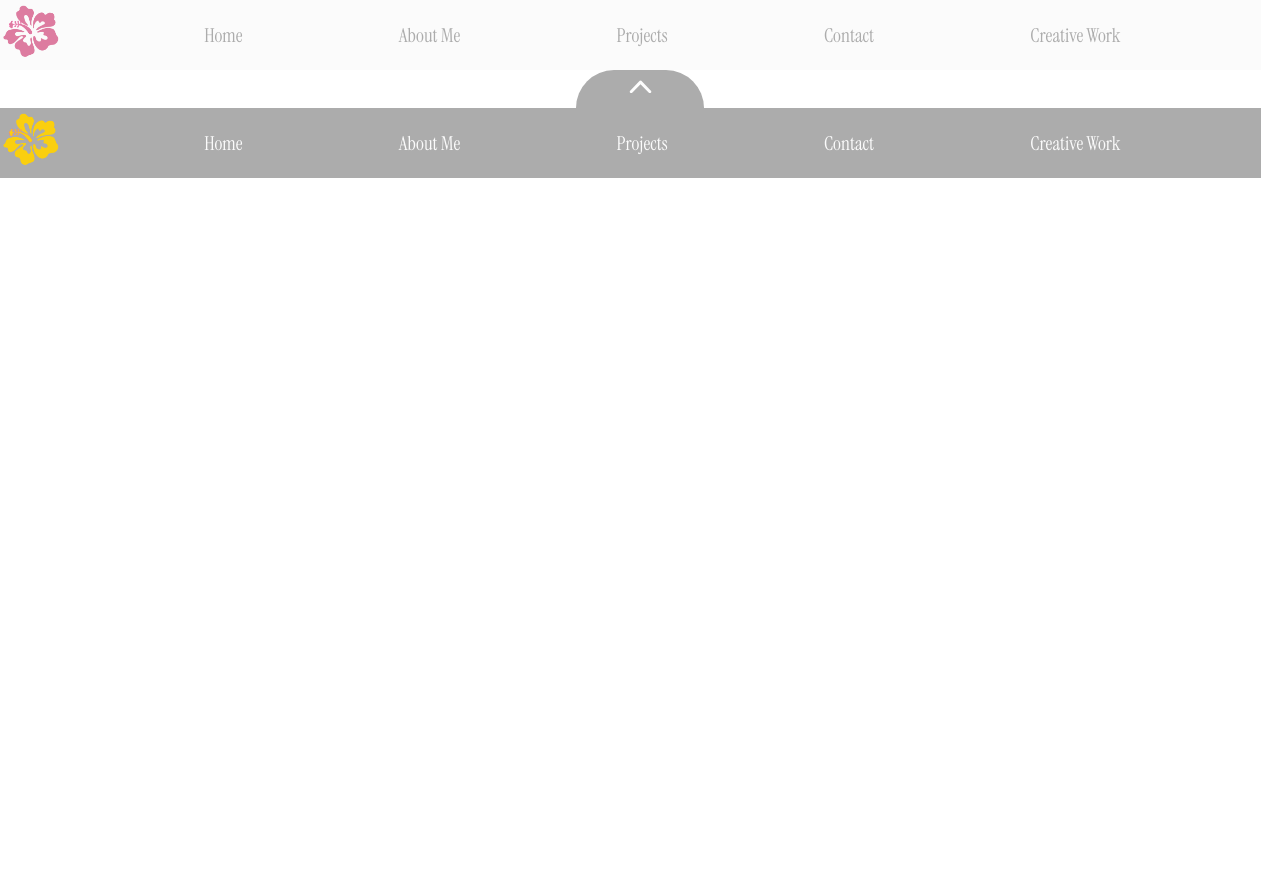
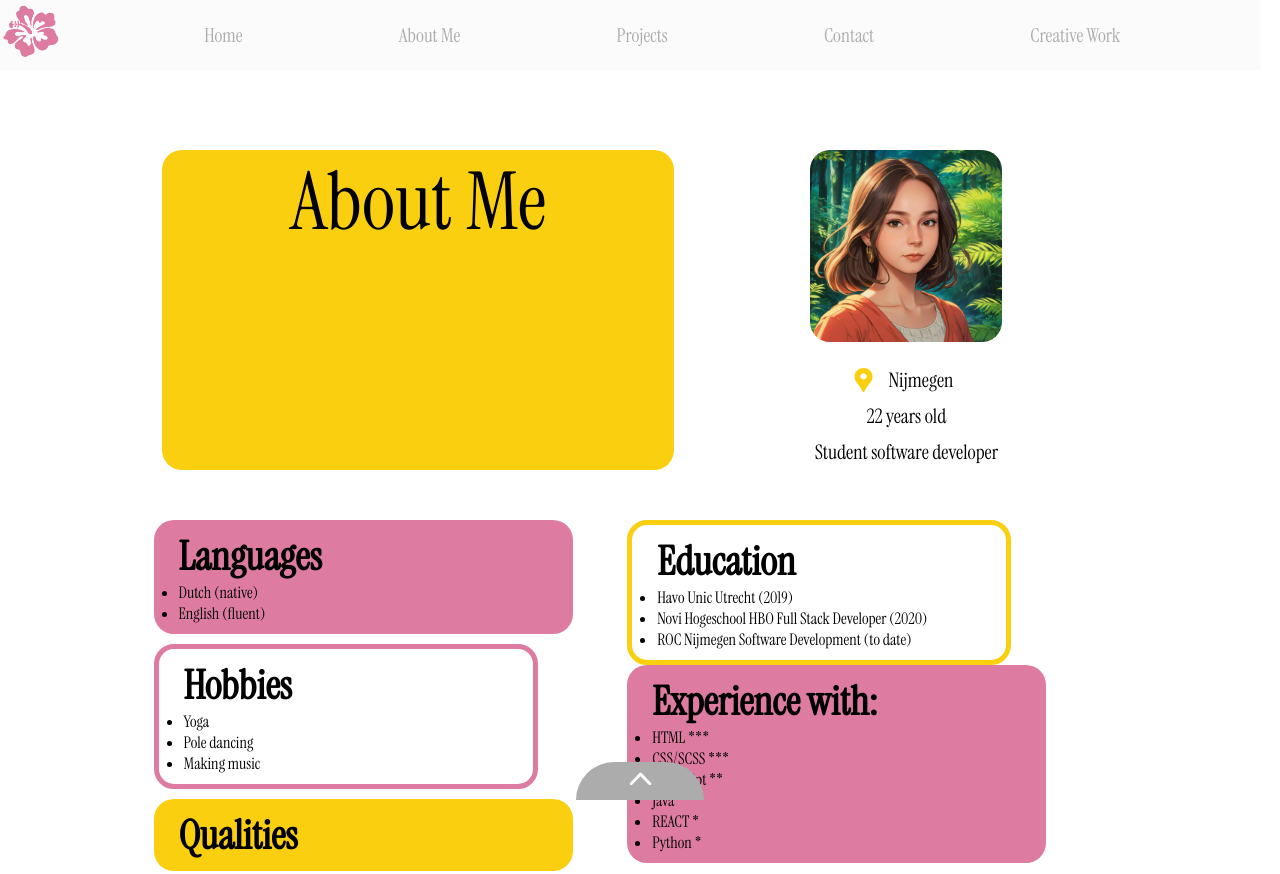
Before and after one commit to amy-bannink/Portfolio-new, a plain HTML site: page about-me.html in a window 1280 px wide. Shown: the top 874 px of the page. Before the commit the page ends 800 px from the top, so only its background shows below. Drawn offline with Linux system fonts and the light colour scheme; a web font is replaced by a local one.

Commit message:
CSS verkorten

```diff
--- a/about-me.html
+++ b/about-me.html
@@ -28,9 +28,81 @@
         </nav>
     </header>
     <main id="about-me">
+        <div class="about-me-top flex-r">
+        <div id="about-left" class="flex-r bg-y border-radius">
+            <h1 class="font-serif">About Me</h1>
+            <p class="font-serif"></p>
+        </div>
+        <div id="about-right" class="flex-c">
+            <img src="img/profile.jpg" alt="avatar" id="avatar-img" class="border-radius">
+            <div id="location-div" class="flex-r">
+                <img src="img/location-icon.svg" alt="location icon" id="location-icon">
+                <p class="font-serif avatar-subtext">Nijmegen</p>
+            </div>
+            <p class="font-serif avatar-subtext">22 years old</p>
+            <p class=" font-serif avatar-subtext">Student software developer</p>
+        </div>
+    </div>
+    <div class="about-me-body flex-r">
+    <div class="about-me-bottom flex-c">
+        <div class="about-div languages bg-p border-radius">
+            <h2 class="font-serif">Languages</h2>
+            <ul>
+                <li class="font-serif">Dutch (native)</li>
+                <li class="font-serif">English (fluent)</li>
+            </ul>
+        </div>
+
+        <div class="about-div hobbies border-radius">
+            <h2 class="font-serif">Hobbies</h2>
+            <ul>
+                <li class="font-serif">Yoga</li>
+                <li class="font-serif">Pole dancing</li>
+                <li class="font-serif">Making music</li>
+
+            </ul>
+        </div>
+
+        <div class="about-div qualities bg-y border-radius">
+            <h2 class="font-serif">
+                Qualities
+            </h2>
+        </div>
+    </div>
+    <div class="about-me-bottom">
+        <div class="about-div education border-radius">
+            <h2 class="font-serif">Education</h2>
+            <ul>
+                <li class="font-serif">
+                    Havo Unic Utrecht (2019)
+                </li>
+                <li class="font-serif">
+                    Novi Hogeschool HBO Full Stack Developer (2020)
+                </li>
+                <li class="font-serif">
+                    ROC Nijmegen Software Development (to date)
+                </li>
+            </ul>
+        </div>
+        <div class="about-div experience bg-p border-radius">
+            <h2 class="font-serif">
+                Experience with:
+            </h2>
+            <ul>
+                <li class="font-serif">HTML ***</li>
+                <li class="font-serif">CSS/SCSS ***</li>
+                <li class="font-serif">JavaScript **</li>
+                <li class="font-serif">Java **</li>
+                <li class="font-serif">REACT *</li>
+                <li class="font-serif">Python *</li>
+
+            </ul>
+        </div>
+    </div>
+</div>
 
     </main>
-    <div id="footer-div">
+    <div id="footer-div" class="flex-r bg-g">
         <a href="#footer" onclick="footerOpen()">
             <img src="/img/arrow-icon.svg" id="arrow-icon" alt="arrow icon">
         </a>
--- a/css/style.css
+++ b/css/style.css
@@ -62,7 +62,15 @@ nav ul li a:hover{
     color: #fbfbfb;
 }
 
-/* text */
+/* handig veel gebruikt */
+.flex-c{
+    display: flex;
+    flex-direction: column;
+}
+.flex-r{
+    display: flex;
+}
+
 .font-serif{
     font-family: "Instrument Serif", serif;
 }
@@ -70,6 +78,11 @@ nav ul li a:hover{
 h1{
     font-size: 140px;
     font-weight: 400;
+    /* veranderen naar 80px  */
+}
+
+h2{
+    font-size: 40px;
 }
 
 p{
@@ -77,8 +90,42 @@ p{
     font-weight: 500;
 }
 
+.border-radius{
+    border-radius: 20px;
+}
+
+.bg-b{
+    background-color: #010101;
+}
+.bg-w{
+    background-color: #FBFBFB;
+}
+.bg-g{
+    background-color: #ACACAC;
+}
+.bg-p{
+    background-color: #DD7CA0;
+}
+.bg-y{
+    background-color: #FACF0F;
+}
+
+.t-w{
+    color: #FBFBFB;
+}
+
+.t-b{
+    color: #010101;
+}
+
+.t-g{
+    color: #ACACAC;
+}
+
+/* text */
+
+
 .projects-title h1{
-    color: #FBFBFB;
     font-size: 70px;
     display: flex;
     padding-top: 80px;
@@ -92,13 +139,11 @@ p{
 }
 
 .contact-title{
-    color: #FBFBFB;
     font-size: 80px;
     margin-top: 80px;
 }
 
 .contact-right{
-    color: #010101;
     /* align-self: center; */
     padding-left: 1.5vw;
     margin-bottom: 20px;
@@ -107,6 +152,14 @@ p{
 .contact-p{
     margin-left: 2vw;
     font-weight: 600;
+}
+
+#about-left h1{
+    font-size: 80px;
+}
+
+.avatar-subtext{
+    margin: 5px;
 }
 
 
@@ -125,20 +178,19 @@ p{
     width: 1vw;
 }
 
-
 .contact-icons{
     width: 4vw;
     height: 40px;
     align-self: flex-end;
-    margin: 10px;
+    /* margin: 20px; */
+    padding: 15%;
+
 }
 
 .contact-icons:hover{
     background-color: #010101;
-    border-radius: 20px;
     transform: scale(1.1);
   transition: all 0.5s;
-  padding: 7%;
 
 }
 .contact-img{
@@ -146,6 +198,14 @@ p{
     height: 120px;
 }
 
+#avatar-img{
+    width: 15vw;
+}
+
+#location-icon{
+    width: 1.5vw;
+    margin-right: 10px;
+}
 /* pages */
 #projects{
     background: rgb(221,124,160);
@@ -159,24 +219,19 @@ justify-items: center;
     background-image: url("../img/background.png");
     background-size: 100% 100%;
     height: 560px;
-
 }
 
-#contact{
-    display: flex;
-    flex-direction: row;
+.contact-page{
     height: 560px;
-
 }
 
 .contact{
     height: 107%;
-    display: flex;
+    /* display: flex; */
     justify-content: center;
 }
 
 .c-left{
-    background-color: #010101;
     width: 40vw;
 }
 
@@ -184,16 +239,36 @@ justify-items: center;
     width: 58.5vw;
     background-image: url("../img/contact-bg-final.png");
     background-size: 100% 100%;
-    flex-direction: column;
     justify-content: flex-start;
     padding-left: 5vw;
 }
 
-/* textfields */
-#home-page{
-    width: 35vw;
+.about-me-top{
+    justify-content: center;
+    gap: 40px;
+    margin-top: 80px;
+}
+
+/* #about-me{
     display: flex;
     flex-direction: column;
+    justify-content: center;
+} */
+
+.about-me-body{
+    width: 98vw;
+    justify-content: center;
+    margin-top: 50px;
+}
+
+.about-me-bottom{
+    width: 37vw;
+    gap: 10px;
+}
+
+/* textfields */
+.home-page{
+    width: 35vw;
     justify-content: center;
     align-items: flex-start;
     padding: 5% 20%;
@@ -204,34 +279,24 @@ justify-items: center;
     width: 10vw;
     height: 38px;
     border-radius: 50px 50px 0px 0px;
-    background-color: #ACACAC;
     margin-left: 45vw;
-    display: flex;
     justify-content: center;
     align-items: center;
     bottom: 0px;
     position: sticky;
 }
 
-#projects-div{
-    display: flex;
-    flex-direction: column;
+.projects-div{
     width: 40vw;
     padding-top: 45px;
     padding-bottom: 45px;
 }
 
 #test1, #test2, #test3, #test4 {
-    background-color: #DD7CA0;
     margin-top: 10px;
     margin-bottom: 10px;
-    border-radius: 20px;
     box-shadow: 10px 10px #010101;
-    display: flex;
-    flex-direction: column;
     justify-content: center;
-    color: #FBFBFB;
-
 }
 
 #test1 {
@@ -246,7 +311,6 @@ justify-items: center;
     width: 18vw;
     height: 170px;
     align-items: flex-start;
-
 }
 
 #test3{
@@ -254,7 +318,6 @@ justify-items: center;
     width: 18vw;
     height: 130px;
     align-items: flex-end;
-
 }
 
 #test4{
@@ -262,11 +325,40 @@ justify-items: center;
     width: 27vw;
     height: 160px;
     align-items: flex-start;
-
 }
 
 .contact-layout{
-    display: flex;
-    flex-direction: row;
     align-items: center;
 }
+
+#about-right{
+    width: 30vw;
+    align-items: center;
+}
+
+#about-left{
+    width: 40vw;
+    justify-content: center;
+}
+
+#location-div{
+    margin-top: 20px;
+}
+
+.about-div{
+    width: 30vw;
+    padding: 10px;
+    padding-left: 25px;
+}
+
+.education, .hobbies{
+    border-style: solid;
+    border-width: 5px;
+    box-sizing: border-box;
+}
+.education{
+    border-color: #FACF0F;
+}
+.hobbies{
+border-color: #DD7CA0;
+}
```
Also changed, not shown: contact.html (+14 -14 lines), index.html (+2 -2 lines), projects.html (+10 -17 lines), img/AvatarMaker.png (added), img/profile.jpg (added).
